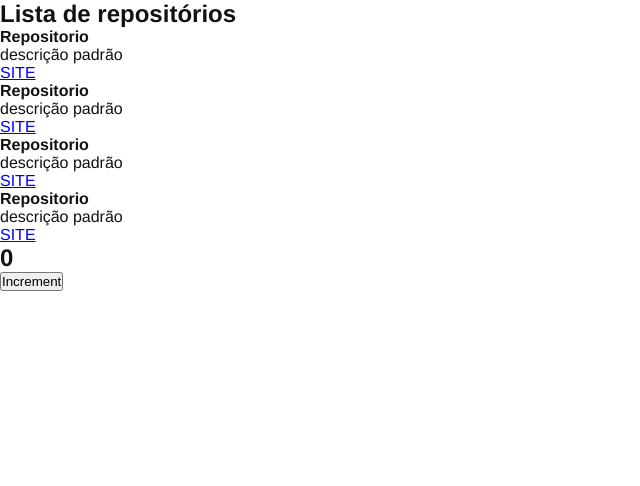
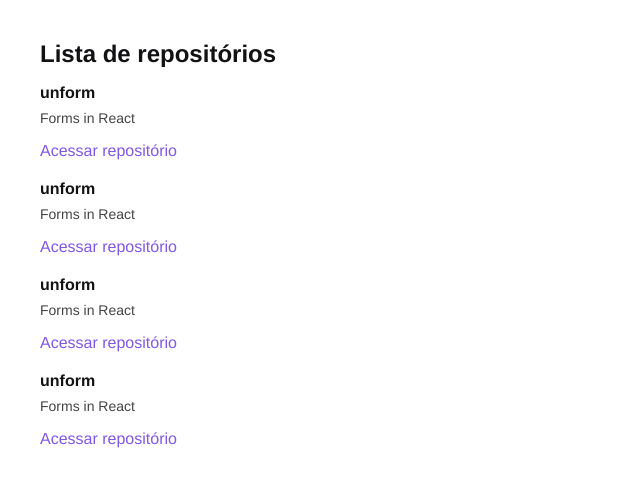
Before and after one commit to Yan-Gurgel/01-github-explorer, a React app: page / in a window 1280 px wide. Shown: the top 486 px of the page, without its empty margins (0-640 px from the left). Built offline with nearby package versions, Linux system fonts and the light colour scheme.

Commit message:
Estilo da  Listagem

```diff
--- a/src/App.jsx
+++ b/src/App.jsx
@@ -7,7 +7,7 @@
   return (
     <>
       <RepositoryList />
-      <Counter />
+      {/* <Counter />  */}
     </>
   )
 }
--- a/src/components/RepositoryItem.jsx
+++ b/src/components/RepositoryItem.jsx
@@ -5,7 +5,7 @@
                     <p>{props.repository.description}</p>
 
                     <a href={props.repository.link}>
-                        SITE
+                        Acessar repositório
                     </a>
                 </li>
     );
--- a/src/components/RepositoryLyst.jsx
+++ b/src/components/RepositoryLyst.jsx
@@ -1,8 +1,10 @@
 import { RepositoryItem } from "./RepositoryItem";
 
+import '../styles/repositories.scss';
+
 const repository = {
-    name: 'Repositorio',
-    description: 'descrição padrão',
+    name: 'unform',
+    description: 'Forms in React',
     link: 'https://www.google.com.br/'
 }
 
--- /dev/null
+++ b/src/styles/repositories.scss
@@ -0,0 +1,29 @@
+section.repository-list {
+    margin: 40px;
+}
+
+h1 {
+    margin-bottom: 16px;
+}
+
+ul {
+    list-style-type: none;
+    li{
+        & + li{
+            margin-top: 20px;
+        }
+
+        p {
+            font-size: 14px;
+            color: #444;
+            margin-top: 8px;
+        }
+
+        a{
+            display: inline-block;
+            margin-top: 16px;
+            text-decoration: none;
+            color: #8257e6;
+        }
+    }
+}
```
